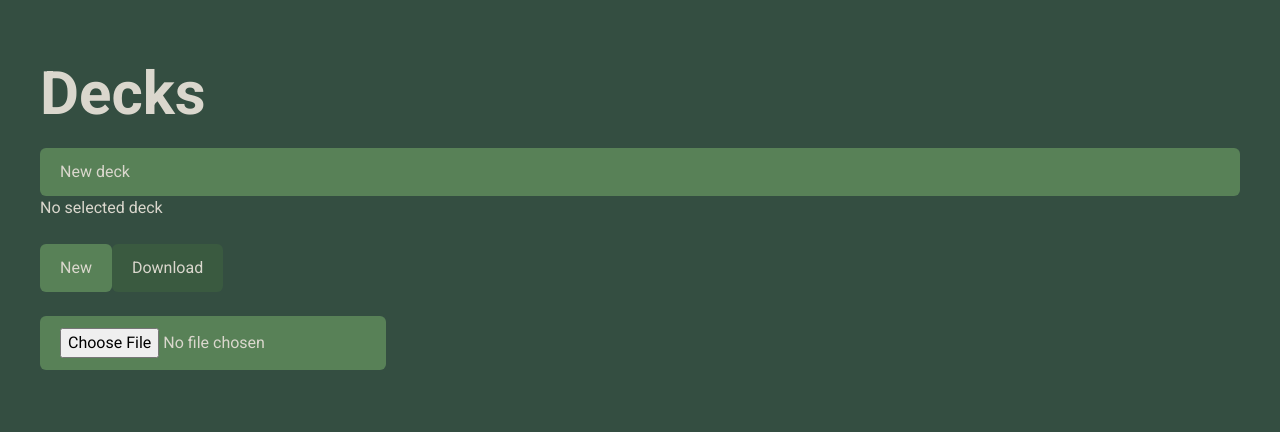
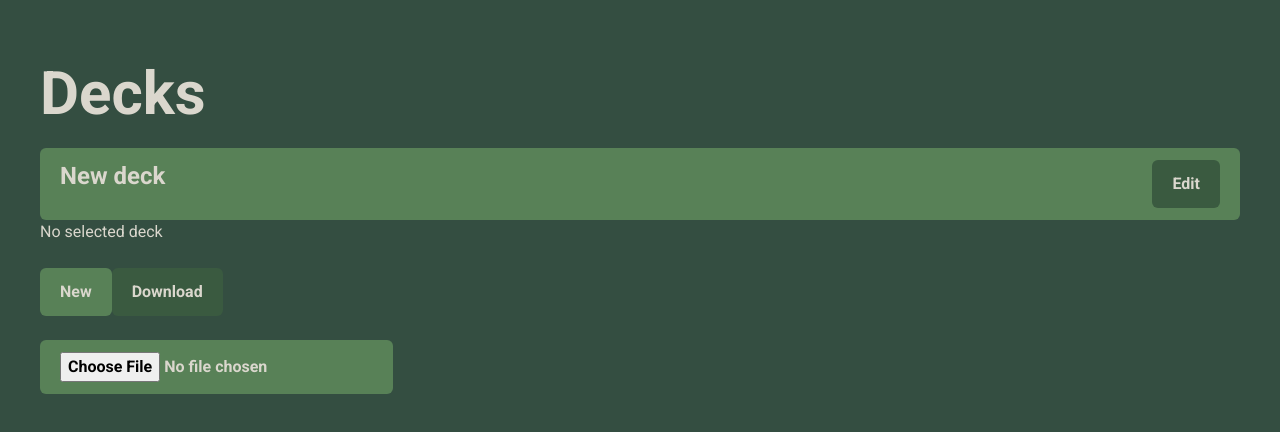
Before and after one commit to MiniAppleTheApple/flash-card, a React (Vite) app: page / in a window 1280 px wide. Both pictures are taken after a click on the button "New". Shown: the top 432 px of the page. Built offline with nearby package versions, Linux system fonts and the light colour scheme.

Commit message:
improve styling

```diff
--- a/src/Cards.tsx
+++ b/src/Cards.tsx
@@ -1,12 +1,12 @@
 import { primaryButton, secondaryButton } from "./utils"
 
-const Cards: React.FC<CardsProps> = ({remove, edit, cards}) => {
+const Cards: React.FC<CardsProps> = ({remove, edit, cards, selected}) => {
   if (cards.length > 0) {
     return (
       <ul>
         {cards.map((x, index) => <li key={index}>
           <div className="text-xl flex justify-between">
-            <span className="text-canary-500 mx-4 my-auto">{x.text} - {x.answer}</span>
+            <span className={`mx-4 my-auto ${selected.action.type === "edit" && selected.action.index === index ? "text-timberwolf-50 font-bold" : ""}`}>{x.text} - {x.answer}</span>
             <div>
               <button className={primaryButton} onClick={e => edit(index)}>Edit</button>
               <button className={secondaryButton} onClick={e => remove(index)}>Delete</button>
--- a/src/Decks.tsx
+++ b/src/Decks.tsx
@@ -1,12 +1,13 @@
-import { primaryButton } from "./utils.js"
+import { primaryButton, secondaryButton } from "./utils.js"
 
 const Decks: React.FC<{deckOnClick: (index: number) => void, decks: Deck[]}> = ({deckOnClick, decks}) => (
   <ul>
     {decks.map(
       (x, index) =>
-        <div key={index} className={primaryButton}>
-          <li onClick={_ => deckOnClick(index)} key={index}>{x.name}</li>
-        </div>)}
+        <li key={index} className={`${primaryButton} flex`}>
+          <p className="flex-1 text-2xl" onClick={_ => deckOnClick(index)} key={index}>{x.name}</p>
+          <button className={`${secondaryButton} ml-auto`}>Edit</button>
+        </li>)}
   </ul>
 )
 export default Decks
--- a/src/MainPage.tsx
+++ b/src/MainPage.tsx
@@ -140,7 +140,7 @@ const MainPage : React.FC<MainPageProps> = (props) => {
             <button className={primaryButton} onClick={_e => setPage({type: "start", index: selected.index, decks: decks})}>Start</button>
             <div>
               <h1 className="text-5xl font-bold my-6">Cards</h1>
-              <Cards cards={decks[selected.index].cards} remove={remove} edit={edit}/>
+              <Cards selected={selected} cards={decks[selected.index].cards} remove={remove} edit={edit}/>
             </div>
             <div>
               <h1 className="text-5xl font-bold my-6">{displayAction(selected.action)}</h1>
--- a/src/types.d.ts
+++ b/src/types.d.ts
@@ -48,7 +48,7 @@ type StartPageProps = {
 
 type CardsProps = {
   cards: Card[],
-
+  selected: Selected,
   remove: Dispatch<SetStateAction<number>>,
   edit: Dispatch<SetStateAction<number>>,
 }
--- a/src/utils.ts
+++ b/src/utils.ts
@@ -7,7 +7,8 @@ const buttonStyleTemplate = ({backgroundColor, textColor}: {backgroundColor: [st
   ${textColor[0]}
   ${backgroundColor[1]}
   ${textColor[1]}
-  transition-colors`
+  transition-colors
+  font-bold`
 
 const primaryButton = buttonStyleTemplate({
   backgroundColor: ["bg-glade-green-500", "hover:bg-glade-green-700"],
```
